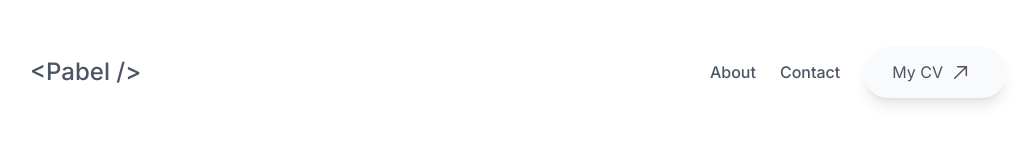
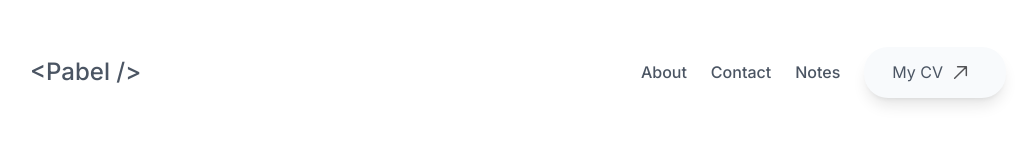
Before and after one commit to mdpabel/portfolio, a Next.js app: page / in a window 1280 px wide. Shown: the top 160 px of the page, without its empty margins (122-1156 px from the left). Built offline with nearby package versions, Linux system fonts and the light colour scheme.

Commit message:
build: add note in nav

```diff
--- a/components/layout/Header.tsx
+++ b/components/layout/Header.tsx
@@ -12,6 +12,10 @@ export const navItems = [
   {
     label: 'Contact',
     path: '/contact',
+  },
+  {
+    label: 'Notes',
+    path: '/notes',
   },
 ];
 
```
